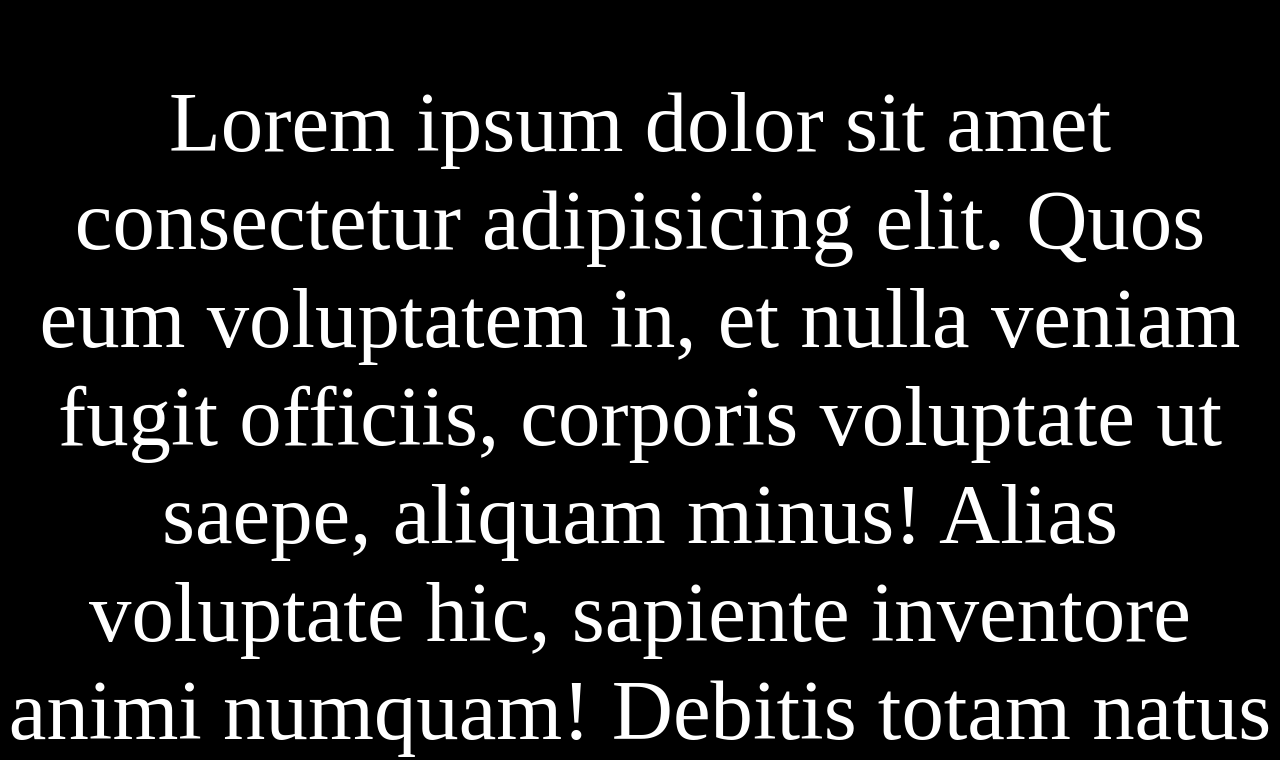
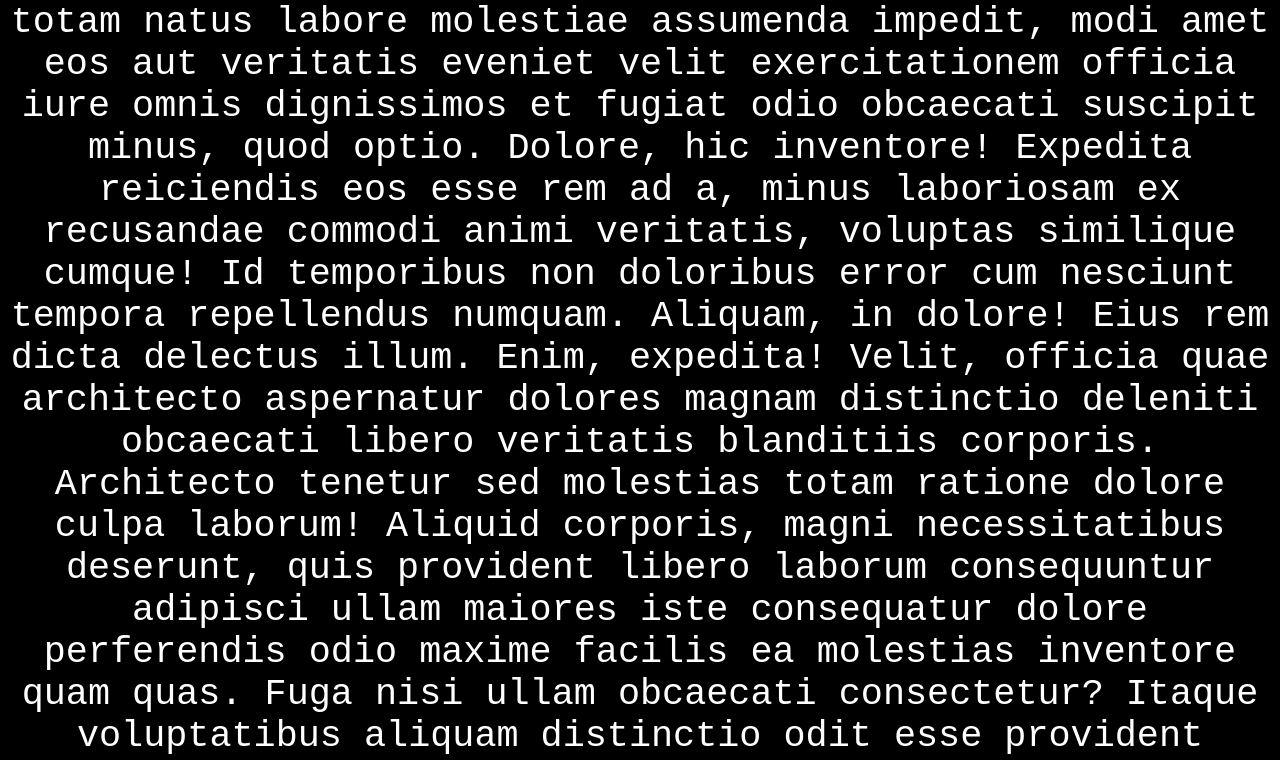
Before and after one commit to TheRebelPath/branch-test, a plain HTML site: page index.html in a window 1280 px wide. Shown: the part 349-1109 px from the top of the page. Drawn offline with Linux system fonts and the light colour scheme.

Commit message:
testing some changes

```diff
--- a/styles/style.css
+++ b/styles/style.css
@@ -1,6 +1,7 @@
 body {
   background-color: black;
   color: white;
-  font-size: 5.3rem;
+  font-size: 2.3rem;
   text-align: center;
+  font-family: 'Courier New', Courier, monospace;
 }
```
